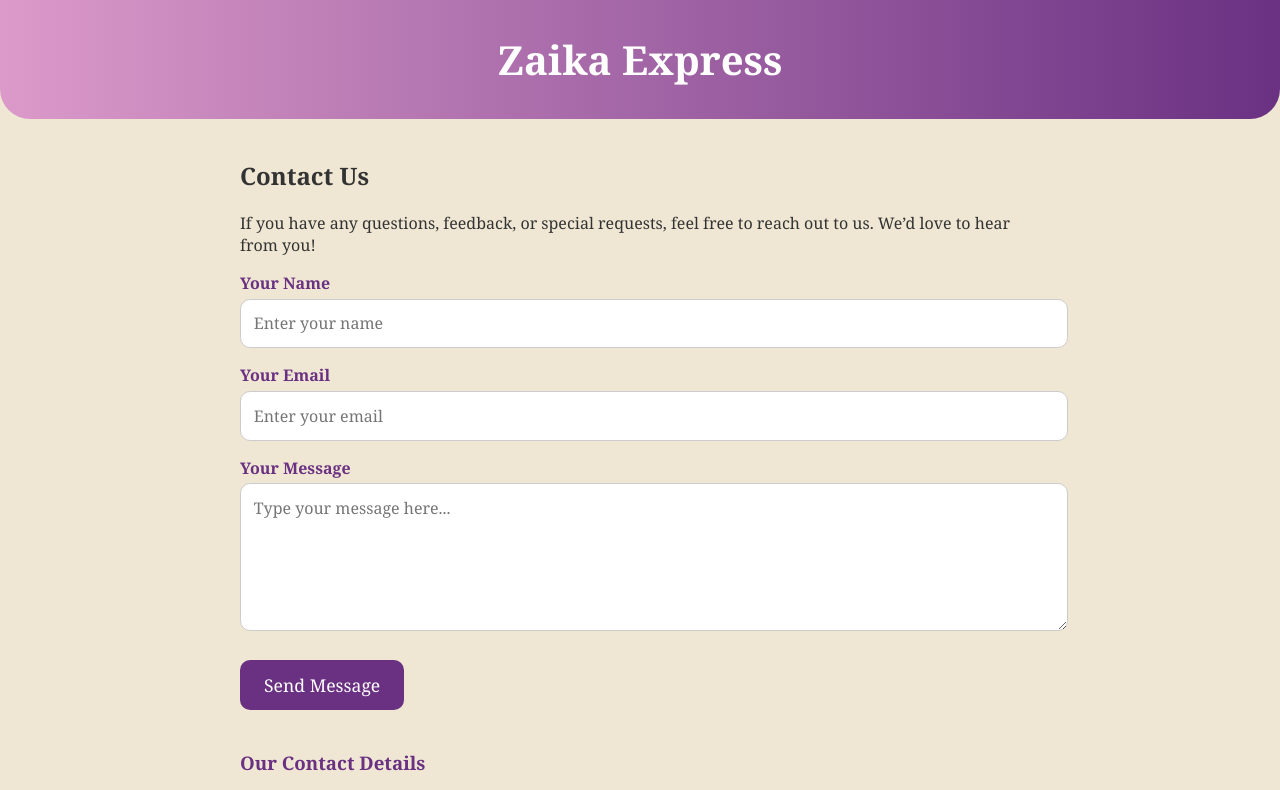
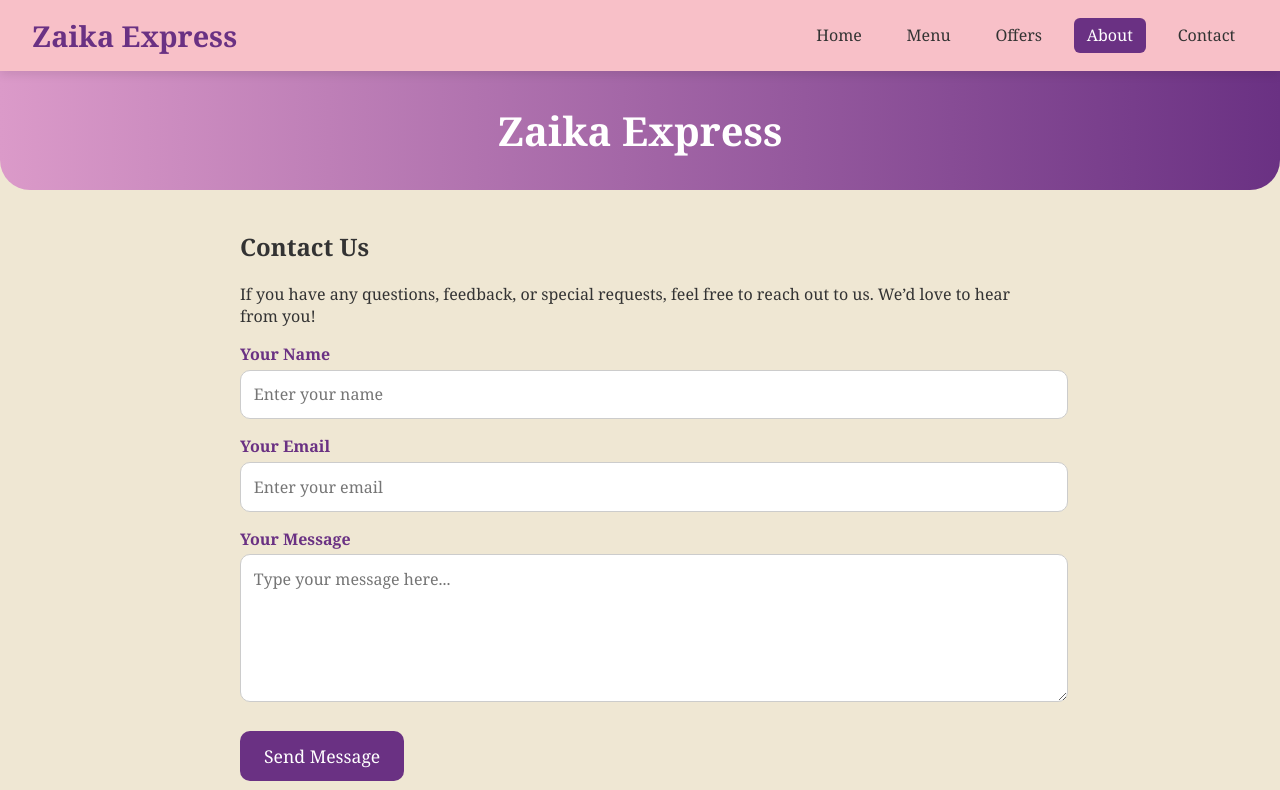
Before and after one commit to rutujasontakke26/zaika-express, a plain HTML site: page pages/contact.html in a window 1280 px wide. Shown: the top 790 px of the page. Drawn offline with Linux system fonts and the light colour scheme.

Commit message:
new changes added

```diff
--- a/pages/contact.html
+++ b/pages/contact.html
@@ -18,6 +18,46 @@
       background: var(--ivory);
       color: #333;
     }
+     nav {
+    background-color: var(--rosewater);
+    padding: 1rem 2rem;
+    display: flex;
+    justify-content: space-between;
+    align-items: center;
+    position: sticky;
+    top: 0;
+    z-index: 1000;
+    box-shadow: 0 3px 10px rgba(0, 0, 0, 0.1);
+  }
+    nav .logo {
+    font-size: 1.8rem;
+    font-weight: 700;
+    color: var(--lilac);
+    font-family: "Georgia", serif;
+  }
+  nav ul {
+    list-style: none;
+    display: flex;
+    gap: 1.2rem;
+    margin: 0;
+    padding: 0;
+  }
+
+  nav ul li a {
+    text-decoration: none;
+    font-weight: 500;
+    color: #333;
+    padding: 0.4rem 0.8rem;
+    border-radius: 6px;
+    transition: background 0.3s ease;
+  }
+
+  nav ul li a:hover,
+  nav ul li a.active {
+    background-color: var(--lilac);
+    color: #fff;
+  }
+
 
     /* Gradient header like the terms page */
     header {
@@ -127,6 +167,17 @@
   </style>
 </head>
 <body>
+   <!-- Navbar -->
+  <nav>
+    <div class="logo">Zaika Express</div>
+    <ul>
+      <li><a href="index.html">Home</a></li>
+      <li><a href="menu.html">Menu</a></li>
+      <li><a href="offers.html">Offers</a></li>
+      <li><a href="about.html" class="active">About</a></li>
+      <li><a href="contact.html">Contact</a></li>
+    </ul>
+  </nav>
 
   <header>
     <h1>Zaika Express</h1>
```
Also changed, not shown: pages/offers.html (+50 -1 lines).
